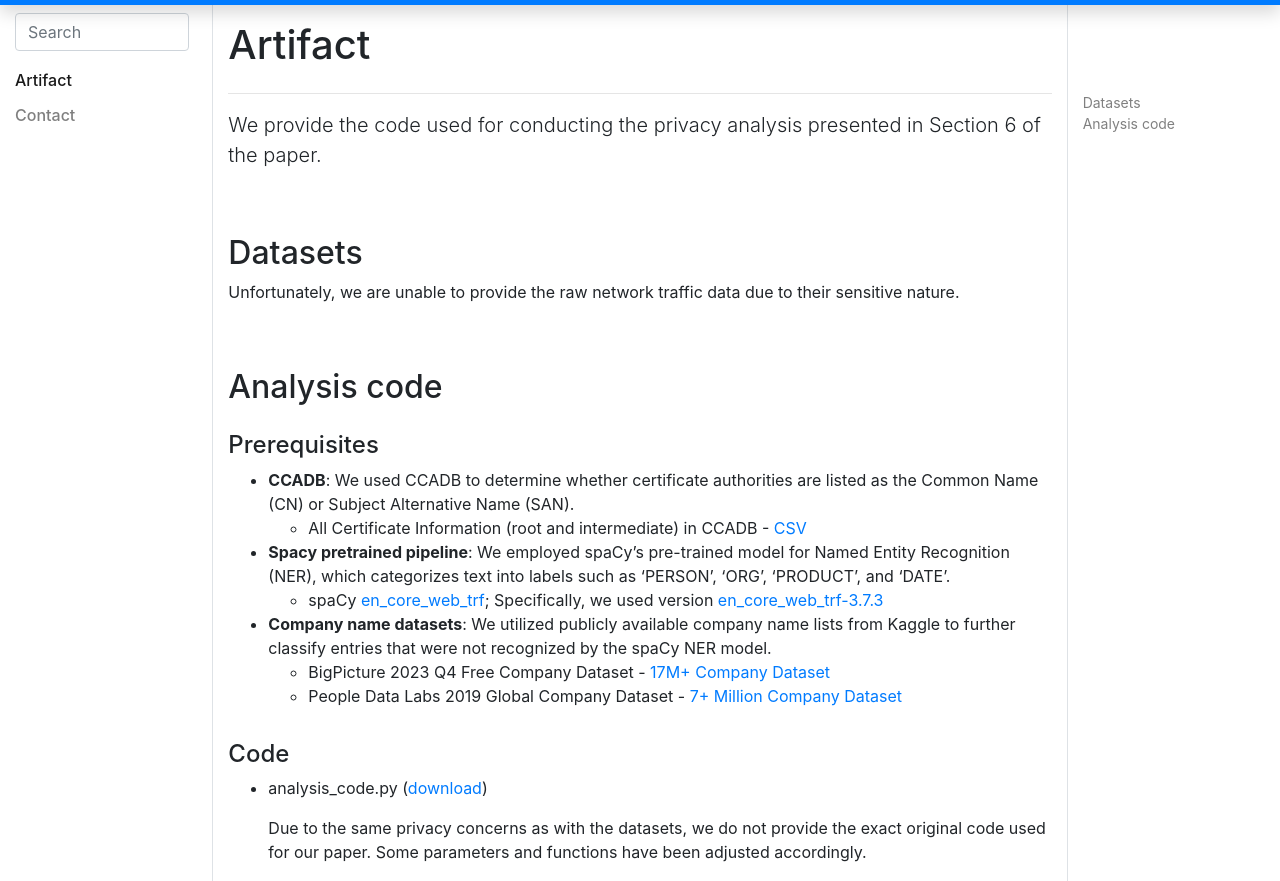
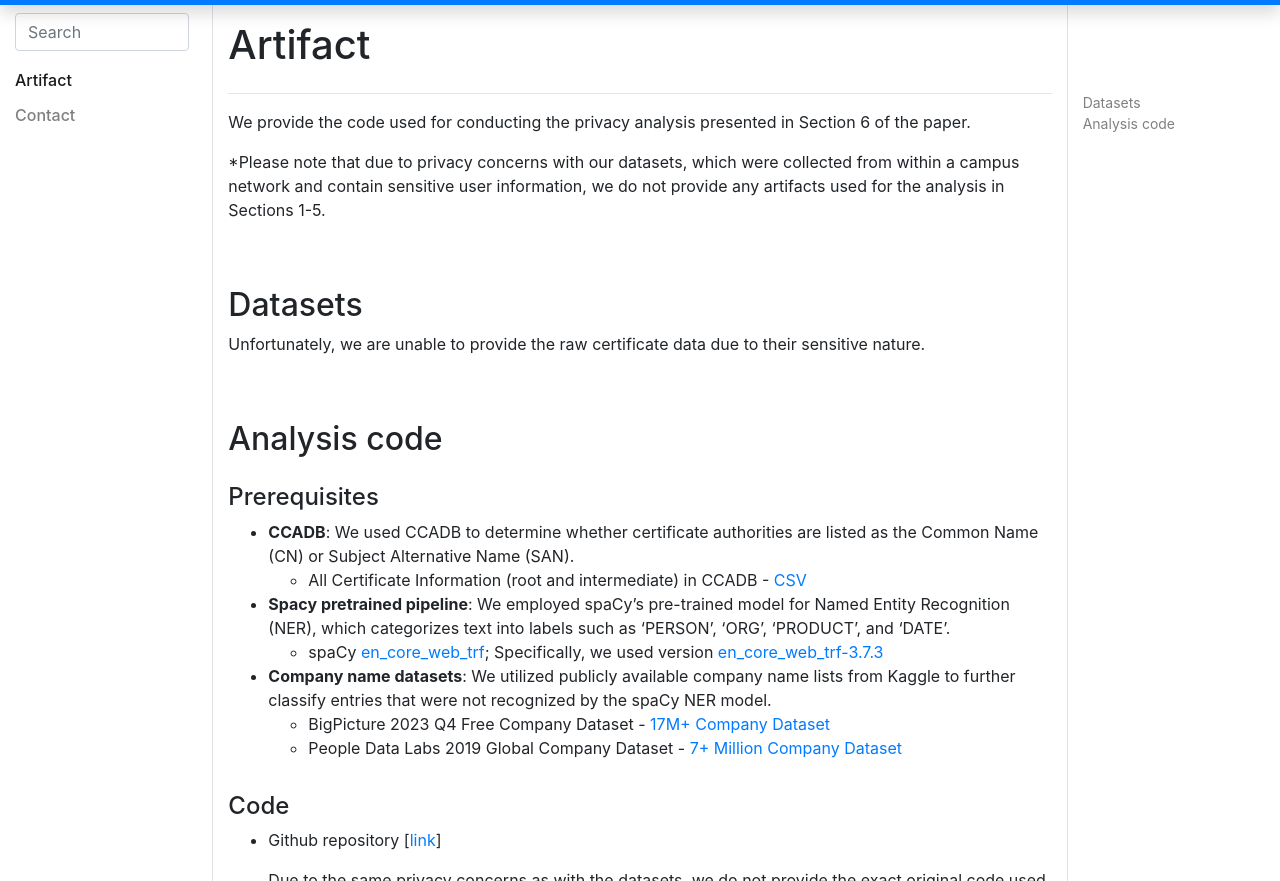
Before and after one commit to mutual-tls-study/mutual-tls-study.github.io, a plain HTML site: page artifact/index.html in a window 1280 px wide. Shown: the part 51-932 px from the top of the page. Drawn offline with Linux system fonts and the light colour scheme.

Commit message:
update artifact

```diff
--- a/artifact/index.html
+++ b/artifact/index.html
@@ -104,11 +104,13 @@
 
 
 <p class="lead">
-    We provide the code used for conducting the privacy analysis presented in Section 6 of the paper.
+    <p>We provide the code used for conducting the privacy analysis presented in Section 6 of the paper.</p>
+<p>*Please note that due to privacy concerns with our datasets, which were collected from within a campus network and contain sensitive user information, we do not provide any artifacts used for the analysis in Sections 1-5.</p>
+
 </p>
 
 <h2 id="datasets">Datasets</h2>
-<p>Unfortunately, we are unable to provide the raw network traffic data due to their sensitive nature.</p>
+<p>Unfortunately, we are unable to provide the raw certificate data due to their sensitive nature.</p>
 <h2 id="analysis-code">Analysis code</h2>
 <h4 id="prerequisites">Prerequisites</h4>
 <ul>
@@ -132,7 +134,7 @@
 <h4 id="code">Code</h4>
 <ul>
 <li>
-<p>analysis_code.py (<a href="/files/analysis_code.py">download</a>)</p>
+<p>Github repository  [<a href="https://github.com/mutual-tls-study/mutual-tls-study-code">link</a>]</p>
 <p>Due to the same privacy concerns as with the datasets, we do not provide the exact original code used for our paper. Some parameters and functions have been adjusted accordingly.</p>
 </li>
 </ul>
```
